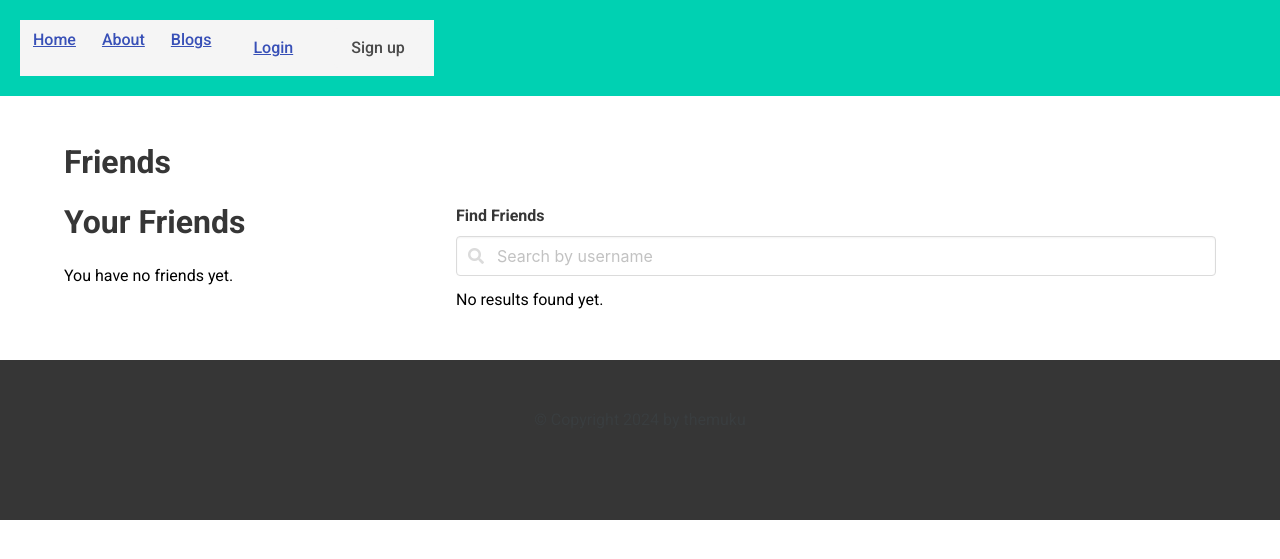
After one commit to themuku/blog-site-flask, a Flask app: template templates/user_page/friends.html in a window 1280 px wide. The commit adds this page. Shown: the top 559 px of the page. Run offline with Flask 3, Linux system fonts and the light colour scheme; the template is opened without the code that fills it, so the values that code supplies are empty; some libraries are stand-ins or nearby versions.

Commit message:
friends, settings, posts

```diff
--- a/app.py
+++ b/app.py
@@ -1,7 +1,7 @@
 from flask import request, redirect, session, render_template, url_for, flash
 import bcrypt
 from config import db, app
-from models import Blog, User
+from models import Blog, User, EnumRole
 from werkzeug.exceptions import NotFound, Unauthorized, BadRequest, Conflict, InternalServerError
 import cloudinary.uploader
 from helpers import inject_user_data
@@ -145,6 +145,90 @@ def create_post():
         return render_template("blogs_page/create_post.html")
 
 
+
+@app.route("/admin/create", methods=["POST", "GET"])
+def admin_login_page():
+    if request.method == "POST":
+        username = request.form["username"]
+        password = request.form["password"]
+        email = request.form["email"]
+        profile_img = request.files["profile_img"]
+
+        exist_email = User.query.filter_by(email=email).first()
+        exist_username = User.query.filter_by(username=username).first()
+
+        if exist_email:
+            raise Conflict(description="User with this email is already exists")
+
+        if exist_username:
+            return Conflict(description="User with this username is already exists")
+
+        hashed_pass = bcrypt.hashpw(password.encode("utf-8"), salt=bcrypt.gensalt())
+
+        upload_result = cloudinary.uploader.upload(profile_img, folder="profile_images", resource_type="image")
+
+        new_user = User(username=username, password_hash=hashed_pass.decode("utf-8"), email=email, profile_img=upload_result["url"], role=EnumRole.ADMIN)
+        print(new_user)
+        db.session.add(new_user)
+
+        if new_user:
+            try:
+                db.session.commit()
+                session["user_id"] = new_user.id
+                return redirect(url_for("login"))
+            except Exception as e:
+                print(e)
+                flash(str(e))
+                raise InternalServerError(description="Something went wrong", response=redirect(url_for("home_page")))
+        else:
+            raise InternalServerError(description="Something went wrong", response=redirect(url_for("home_page")))
+    elif request.method == "GET":
+        return render_template("auth_page/sign-up.html")
+
+
+@app.route("/user/<string:username>")
+@inject_user_data
+def user_page(username):
+    if "user_id" in session:
+        user = User.query.filter_by(username=username).first()
+        return render_template("user_page/index.html", user=user)
+    else:
+        return redirect(url_for("login"))
+
+
+@app.route("/user/<string:username>/settings", methods=["POST", "GET"])
+@inject_user_data
+def user_settings_page(username):
+    if "user_id" in session:
+        user = User.query.filter_by(username=username).first()
+        if request.method == "POST":
+            user.username = request.form["username"]
+            user.email = request.form["email"]
+            user.profile_img = request.files["profile_img"]
+            db.session.commit()
+            return redirect(url_for("user_page", username=user.username))
+        elif request.method == "GET":
+            return render_template("user_page/settings.html", user=user)
+
+
+@app.route("/user/<string:username>/friends", methods=["POST", "GET"])
+@inject_user_data
+def user_friends_page(username):
+    if "user_id" in session:
+        user = User.query.filter_by(username=username).first()
+    else:
+        return redirect(url_for("login"))
+
+    if request.method == "POST":
+        friend_username = request.form["friend_username"]
+        friend = User.query.filter_by(username=friend_username).first()
+        user.friends.append(friend)
+        db.session.commit()
+        return redirect(url_for("user_friends_page", username=user.username))
+    elif request.method == "GET":
+        return render_template("user_page/friends.html", user=user)
+
+
 @app.route("/not-found")
 @inject_user_data
 def not_found_page():
--- a/migrations/versions/9a26084656f5_.py
+++ b/migrations/versions/0219db2fb723_.py
@@ -1,8 +1,8 @@
 """empty message
 
-Revision ID: 9a26084656f5
+Revision ID: 0219db2fb723
 Revises:
-Create Date: 2024-03-30 02:19:04.486592
+Create Date: 2024-03-30 22:28:22.422436
 
 """
 from alembic import op
@@ -10,7 +10,7 @@ import sqlalchemy as sa
 
 
 # revision identifiers, used by Alembic.
-revision = '9a26084656f5'
+revision = '0219db2fb723'
 down_revision = None
 branch_labels = None
 depends_on = None
--- a/models.py
+++ b/models.py
@@ -20,6 +20,7 @@ class User(db.Model):
     created_at = Column(DateTime(timezone=True), server_default=func.now())
     role = Column(Enum(EnumRole.ADMIN, EnumRole.USER), default=EnumRole.USER)
     profile_img = Column(String(255), default="default.jpg")
+    friends = db.relationship("User", secondary="friends", primaryjoin=id == "friends.c.user_id", secondaryjoin=id == "friends.c.friend_id")
 
     def __repr__(self):
         return "<User %r>" % self.id
--- a/templates/blogs_page/index.html
+++ b/templates/blogs_page/index.html
@@ -23,6 +23,11 @@
           </a>
           <p>{{ blog.subtitle }}</p>
           <a href="/blogs/{{ blog.id }}" class="button is-small">Read More</a>
+          {% if g.user.role == "ADMIN" or g.user.id == blog.user_id %}
+          <a href="/blogs/{{ blog.id }}/delete" class="button is-small"
+            >Delete</a
+          >
+          {% endif %}
         </div>
       </div>
     </div>
--- a/templates/blogs_page/single_blog.html
+++ b/templates/blogs_page/single_blog.html
@@ -17,12 +17,15 @@
         </p>
       </div>
     </div>
+    {% if g.user.role == "ADMIN" or g.user.id == blog.user_id %}
+    <a href="/blogs/{{ blog.id }}/delete" class="button is-small">Delete</a>
+    {% endif %}
   </div>
 </header>
 
 <section class="section">
   <div class="container content">
-    <p>{{ blog.text }}</p>
+    <p class="">{{ blog.text }}</p>
   </div>
 </section>
 
--- a/templates/home_page/index.html
+++ b/templates/home_page/index.html
@@ -60,7 +60,9 @@
                 {{ blog.title }}
               </a>
               <p>{{ blog.subtitle }}</p>
-              <a href="{{ blog.id }}" class="button is-small">Read More</a>
+              <a href="/blogs/{{ blog.id }}" class="button is-small"
+                >Read More</a
+              >
             </div>
           </div>
         </div>
--- a/templates/layout/layout.html
+++ b/templates/layout/layout.html
@@ -47,6 +47,11 @@
               href="/create-post"
               >Create Blog</a
             >
+                <a
+              class="navbar-item is-text has-text-link-dark button"
+              href="/user/{{ g.user.username }}"
+              >Account</a
+            >
             {% endif %}
           </div>
           <div class="navbar-end">
--- /dev/null
+++ b/templates/user_page/friends.html
@@ -0,0 +1,50 @@
+{% extends "layout/layout.html" %} {% block title %}Settings{% endblock %} {%
+block body %}
+<section class="section">
+  <div class="container">
+    <h1 class="title">Friends</h1>
+    <div class="columns">
+      <div class="column is-one-third">
+        <h3 class="title is-3">Your Friends</h3>
+        <ul class="friend-list">
+          {% if user.friends|length > 0 %} {% for friend in user.friends %}
+          <li class="box">
+            <figure class="image is-48x48">
+              <img
+                src="{{ friend.profile_img }}"
+                alt="{{ friend.username }}'s Profile Picture"
+              />
+            </figure>
+            <div class="content">
+              <a href="/user/{{ friend.username }}">Friend Name</a>
+            </div>
+          </li>
+          {% endfor %} {% else %}
+          <p>You have no friends yet.</p>
+          {% endif %}
+        </ul>
+      </div>
+      <div class="column is-two-thirds">
+        <div class="field">
+          <label class="label" for="search-friend">Find Friends</label>
+          <div class="control has-icons-left">
+            <input
+              class="input"
+              type="text"
+              id="search-friend"
+              name="search-friend"
+              placeholder="Search by username"
+            />
+            <span class="icon is-small is-left">
+              <i class="fas fa-search"></i>
+            </span>
+          </div>
+        </div>
+        <div class="results">
+          <p>No results found yet.</p>
+        </div>
+      </div>
+    </div>
+  </div>
+</section>
+{% endblock %}
--- /dev/null
+++ b/templates/user_page/posts.html
@@ -0,0 +1,2 @@
+{% extends "layout/layout.html" %} {% block title %}{{ user.username }}'s
+Posts{% endblock %} {% block body %} {% endblock %}
```
Also changed, not shown: templates/auth_page/sign-up.html (+10 -12 lines), templates/blogs_page/create_post.html (+10 -12 lines), templates/user_page/index.html (added, +47 -0 lines), templates/user_page/settings.html (added, +48 -0 lines), instance/app.db.
